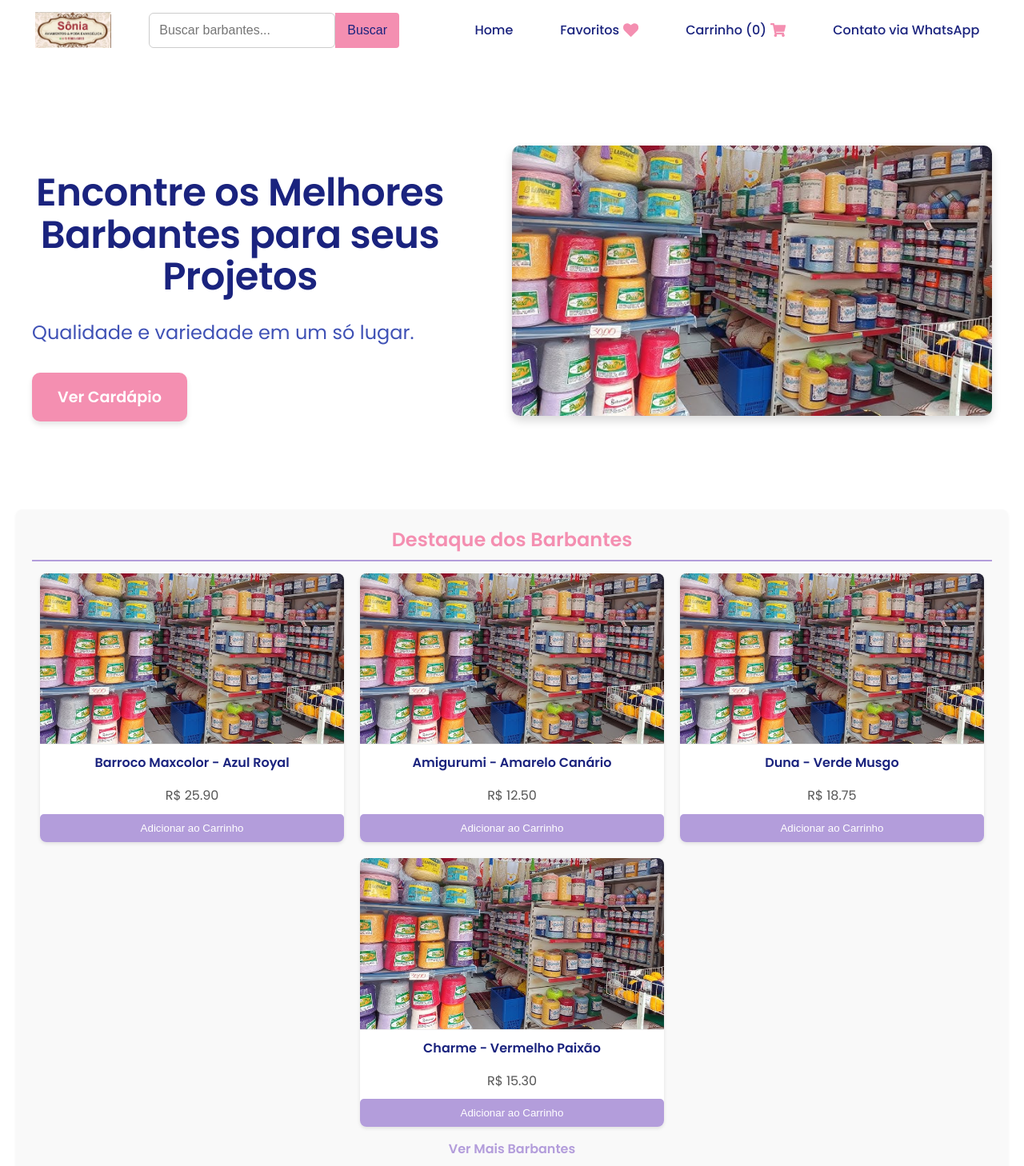
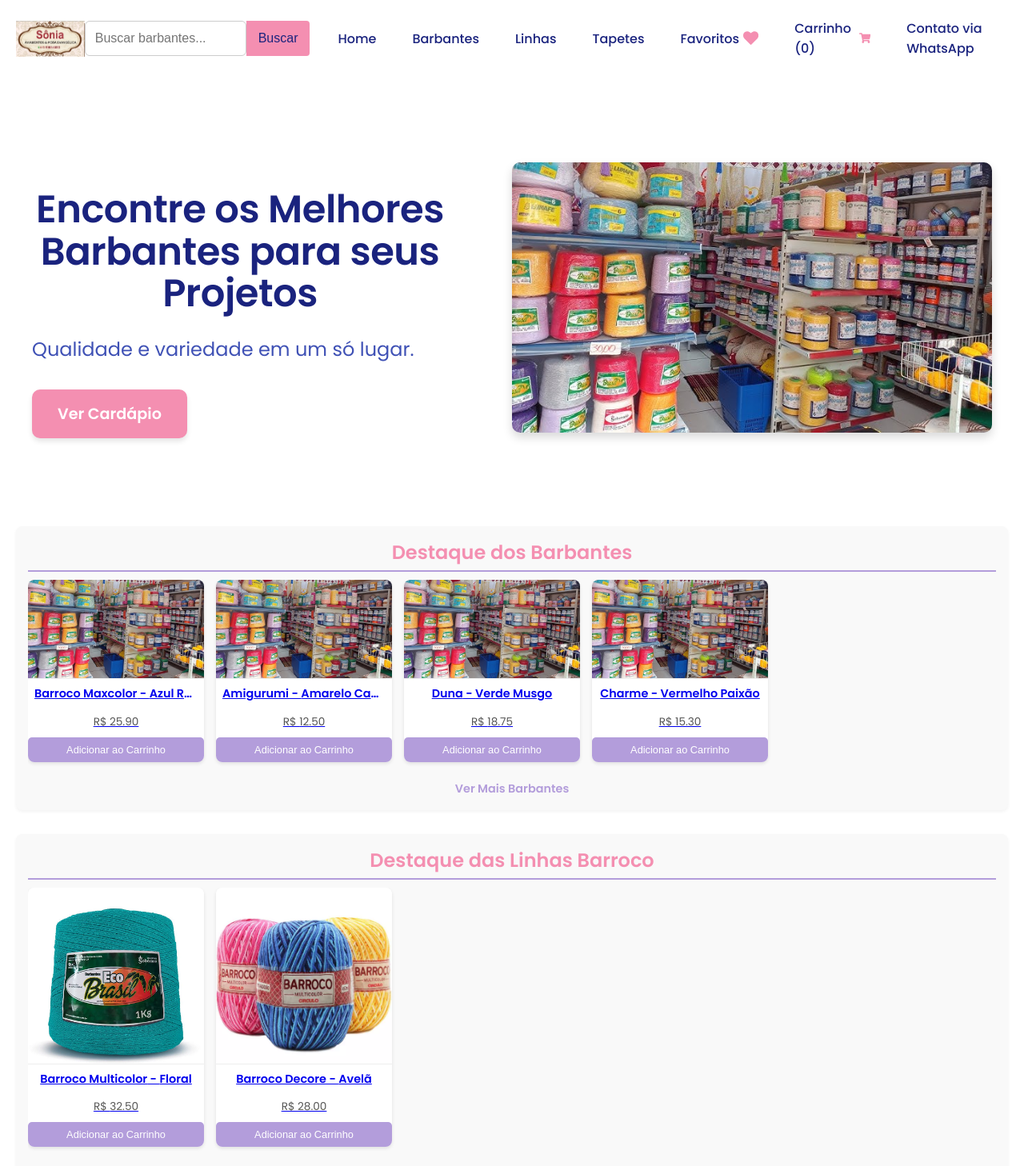
Before and after one commit to joaofelixss/catalogo-barbantes, a React (Create React App) app: page / in a window 1280 px wide. Shown: the top 1458 px of the page at 80% size. Built offline with nearby package versions, Linux system fonts and the light colour scheme.

Commit message:
"feat: Habilitar navegação para página individual do produto na HomePage"

```diff
--- a/src/components/Navigation/Navbar.module.css
+++ b/src/components/Navigation/Navbar.module.css
@@ -4,7 +4,7 @@
   color: var(--cor-texto-principal); /* Azul Marinho suave */
   padding: 15px 20px;
   display: flex;
-  justify-content: space-around; /* Espaço igual entre logo e links no desktop */
+  justify-content: space-between; /* Espaço entre logo e o resto no desktop */
   align-items: center;
   box-shadow: 0 2px 4px rgba(0, 0, 0, 0.1);
 }
@@ -26,7 +26,7 @@
 }
 
 .navItem {
-  margin-left: 35px; /* Aumentei o espaçamento entre os links */
+  margin-left: 25px; /* Ajustei o espaçamento entre os links */
 }
 
 .navLink {
@@ -36,7 +36,7 @@
   transition: color 0.3s ease;
   display: flex;
   align-items: center;
-  padding: 8px 12px; /* Adicionei um pouco de padding para aumentar a área clicável e visual */
+  padding: 8px 10px; /* Ajustei um pouco o padding */
 }
 
 .navLink:hover {
@@ -184,12 +184,22 @@
   .cartLink {
     display: none;
   }
+
+  .searchContainer {
+    order: 1; /* Coloca a busca acima dos links na versão mobile */
+    width: 100%;
+    margin-bottom: 10px;
+  }
+
+  .searchInput {
+    width: calc(100% - 65px); /* Ajusta a largura considerando o botão */
+  }
 }
 
 /* Ajustes para telas maiores (acima de 768px) */
 @media (min-width: 769px) {
   .navItem {
-    margin-left: 35px;
+    margin-left: 25px; /* Ajustei o espaçamento aqui também */
   }
   .menuButton {
     display: none;
@@ -201,6 +211,11 @@
   /* Esconde o carrinho flutuante na versão desktop */
   .floatingCart {
     display: none;
+  }
+
+  .searchContainer {
+    order: 0; /* Retorna a busca para a ordem padrão no desktop */
+    margin-bottom: 0;
   }
 }
 
@@ -238,16 +253,3 @@
   background-color: var(--cor-acento-2); /* Lilás claro no hover */
   color: var(--cor-base); /* Texto branco no hover para contraste */
 }
-
-/* Adaptações para a barra de busca em telas menores */
-@media (max-width: 768px) {
-  .searchContainer {
-    order: 1; /* Coloca a busca acima dos links na versão mobile */
-    width: 100%;
-    margin-bottom: 10px;
-  }
-
-  .searchInput {
-    width: calc(100% - 65px); /* Ajusta a largura considerando o botão */
-  }
-}
--- a/src/components/Navigation/Navbar.tsx
+++ b/src/components/Navigation/Navbar.tsx
@@ -52,7 +52,6 @@
       </button>
 
       <div className={styles.searchContainer}>
-        {" "}
         {/* Container para o formulário de busca */}
         <form className={styles.searchForm} onSubmit={handleSearchSubmit}>
           <input
@@ -72,6 +71,29 @@
         <li className={styles.navItem}>
           <Link to="/" className={styles.navLink} aria-label="Página inicial">
             Home
+          </Link>
+        </li>
+        <li className={styles.navItem}>
+          <Link
+            to="/barbantes"
+            className={styles.navLink}
+            aria-label="Ver barbantes"
+          >
+            Barbantes
+          </Link>
+        </li>
+        <li className={styles.navItem}>
+          <Link to="/linhas" className={styles.navLink} aria-label="Ver linhas">
+            Linhas
+          </Link>
+        </li>
+        <li className={styles.navItem}>
+          <Link
+            to="/tapetes"
+            className={styles.navLink}
+            aria-label="Ver tapetes"
+          >
+            Tapetes
           </Link>
         </li>
         <li className={styles.navItem}>
--- a/src/pages/HomePage.module.css
+++ b/src/pages/HomePage.module.css
@@ -55,7 +55,7 @@
 .categorySection {
   margin-top: 30px;
   margin-bottom: 30px;
-  padding: 20px;
+  padding: 15px; /* Reduzi o padding interno da seção */
   background-color: #f9f9f9; /* Um fundo levemente mais escuro para destacar as seções */
   border-radius: 8px;
   box-shadow: 0 2px 4px rgba(0, 0, 0, 0.05);
@@ -63,32 +63,33 @@
 
 .categorySection h2 {
   color: var(--cor-acento-1); /* Rosa Névoa suave para os títulos das seções */
-  margin-bottom: 15px;
+  margin-bottom: 10px; /* Reduzi a margem inferior do título */
   border-bottom: 2px solid var(--cor-acento-2); /* Um tom mais escuro de rosa para a linha */
-  padding-bottom: 8px;
+  padding-bottom: 5px; /* Reduzi o padding inferior da linha */
   text-align: center; /* Centraliza o título da seção */
+  font-size: 1.5em; /* Reduzi um pouco o tamanho da fonte do título */
 }
 
 .productList {
   display: flex;
-  flex-wrap: wrap;
-  gap: 20px;
-  justify-content: center; /* Centraliza os cards de produtos */
+  gap: 15px; /* Reduzi o gap entre os produtos */
+  overflow-x: auto; /* Adiciona scroll horizontal */
+  padding-bottom: 10px; /* Espaço para a barra de rolagem */
+  -webkit-overflow-scrolling: touch; /* Para rolagem suave em iOS */
 }
 
 .productCardWrapper {
-  width: calc(
-    33.33% - 20px
-  ); /* Aproximadamente 3 produtos por linha em telas maiores */
+  width: 220px; /* Defini uma largura menor para os cards */
   background-color: white;
   border-radius: 8px;
   overflow: hidden;
   box-shadow: 0 2px 4px rgba(0, 0, 0, 0.1);
   transition: transform 0.3s ease-in-out;
+  flex-shrink: 0; /* Impede que os cards encolham */
 }
 
 .productCardWrapper:hover {
-  transform: scale(1.02);
+  transform: scale(1.05); /* Aumentei um pouco o scale no hover */
 }
 
 .productCardWrapper img {
@@ -99,18 +100,22 @@
 }
 
 .productCardWrapper h3 {
-  font-size: 1rem;
-  margin: 10px 0 5px;
-  padding: 0 10px;
+  font-size: 0.9rem; /* Reduzi o tamanho da fonte do nome */
+  margin: 8px 0 4px; /* Reduzi as margens */
+  padding: 0 8px; /* Reduzi o padding */
   color: var(--cor-texto-secundario); /* Um tom mais claro do azul marinho */
   text-align: center;
+  white-space: nowrap; /* Evita que o texto quebre para a próxima linha */
+  overflow: hidden; /* Esconde o texto que ultrapassa */
+  text-overflow: ellipsis; /* Adiciona "..." ao texto cortado */
 }
 
 .productCardWrapper p {
   color: #555;
-  margin-bottom: 10px;
-  padding: 0 10px;
+  margin-bottom: 8px; /* Reduzi a margem inferior */
+  padding: 0 8px; /* Reduzi o padding */
   text-align: center;
+  font-size: 0.85rem; /* Reduzi o tamanho da fonte do preço */
 }
 
 .productCardWrapper button {
@@ -119,11 +124,12 @@
   ); /* Um tom mais escuro de rosa para o botão */
   color: white;
   border: none;
-  padding: 10px 15px;
+  padding: 8px 12px; /* Reduzi o padding do botão */
   border-radius: 5px;
   cursor: pointer;
   width: 100%;
   transition: background-color 0.3s ease;
+  font-size: 0.8rem; /* Reduzi o tamanho da fonte do botão */
 }
 
 .productCardWrapper button:hover {
@@ -134,7 +140,7 @@
 
 .viewMore {
   text-align: center;
-  margin-top: 15px;
+  margin-top: 10px; /* Reduzi a margem superior do "Ver Mais" */
 }
 
 .viewMore a {
@@ -142,28 +148,14 @@
   text-decoration: none;
   font-weight: bold;
   transition: color 0.3s ease;
+  font-size: 0.9rem; /* Reduzi um pouco o tamanho da fonte do "Ver Mais" */
 }
 
 .viewMore a:hover {
   color: var(--cor-acento-1);
 }
 
-/* Responsividade para a lista de produtos */
-@media (max-width: 960px) {
-  .productCardWrapper {
-    width: calc(50% - 20px); /* 2 produtos por linha em telas médias */
-  }
-}
-
-@media (max-width: 600px) {
-  .productList {
-    flex-direction: column; /* 1 produto por linha em telas pequenas */
-  }
-
-  .productCardWrapper {
-    width: 100%;
-  }
-}
+/* Removi as media queries que alteravam a largura do productCardWrapper */
 
 /* Responsividade para a Hero Section */
 @media (max-width: 768px) {
--- a/src/pages/HomePage.tsx
+++ b/src/pages/HomePage.tsx
@@ -40,6 +40,10 @@
         <div className={styles.productList}>
           {barbanteEcoBrasil.slice(0, 4).map((product) => (
             <div key={product.id} className={styles.productCardWrapper}>
+              <Link
+                to={`/produto/${product.id}`}
+                className={styles.productLink}
+              >
                 <img
                   src={product.images[0]}
                   alt={product.name}
@@ -49,7 +53,13 @@
                   {product.name} - {product.color}
                 </h3>
                 <p>R$ {product.price.toFixed(2)}</p>
-              <button onClick={() => onAddToCart(product)}>
+              </Link>
+              <button
+                onClick={(event) => {
+                  event.stopPropagation();
+                  onAddToCart(product);
+                }}
+              >
                 Adicionar ao Carrinho
               </button>
             </div>
@@ -65,6 +75,10 @@
         <div className={styles.productList}>
           {linhasBarroco.slice(0, 4).map((product) => (
             <div key={product.id} className={styles.productCardWrapper}>
+              <Link
+                to={`/produto/${product.id}`}
+                className={styles.productLink}
+              >
                 <img
                   src={product.images[0]}
                   alt={product.name}
@@ -74,7 +88,13 @@
                   {product.name} - {product.color}
                 </h3>
                 <p>R$ {product.price.toFixed(2)}</p>
-              <button onClick={() => onAddToCart(product)}>
+              </Link>
+              <button
+                onClick={(event) => {
+                  event.stopPropagation();
+                  onAddToCart(product);
+                }}
+              >
                 Adicionar ao Carrinho
               </button>
             </div>
@@ -90,6 +110,10 @@
         <div className={styles.productList}>
           {crochesTapetes.slice(0, 4).map((product) => (
             <div key={product.id} className={styles.productCardWrapper}>
+              <Link
+                to={`/produto/${product.id}`}
+                className={styles.productLink}
+              >
                 <img
                   src={product.images[0]}
                   alt={product.name}
@@ -99,7 +123,13 @@
                   {product.name} - {product.color}
                 </h3>
                 <p>R$ {product.price.toFixed(2)}</p>
-              <button onClick={() => onAddToCart(product)}>
+              </Link>
+              <button
+                onClick={(event) => {
+                  event.stopPropagation();
+                  onAddToCart(product);
+                }}
+              >
                 Adicionar ao Carrinho
               </button>
             </div>
```
Lines whose indentation alone changed are shown as unchanged.
